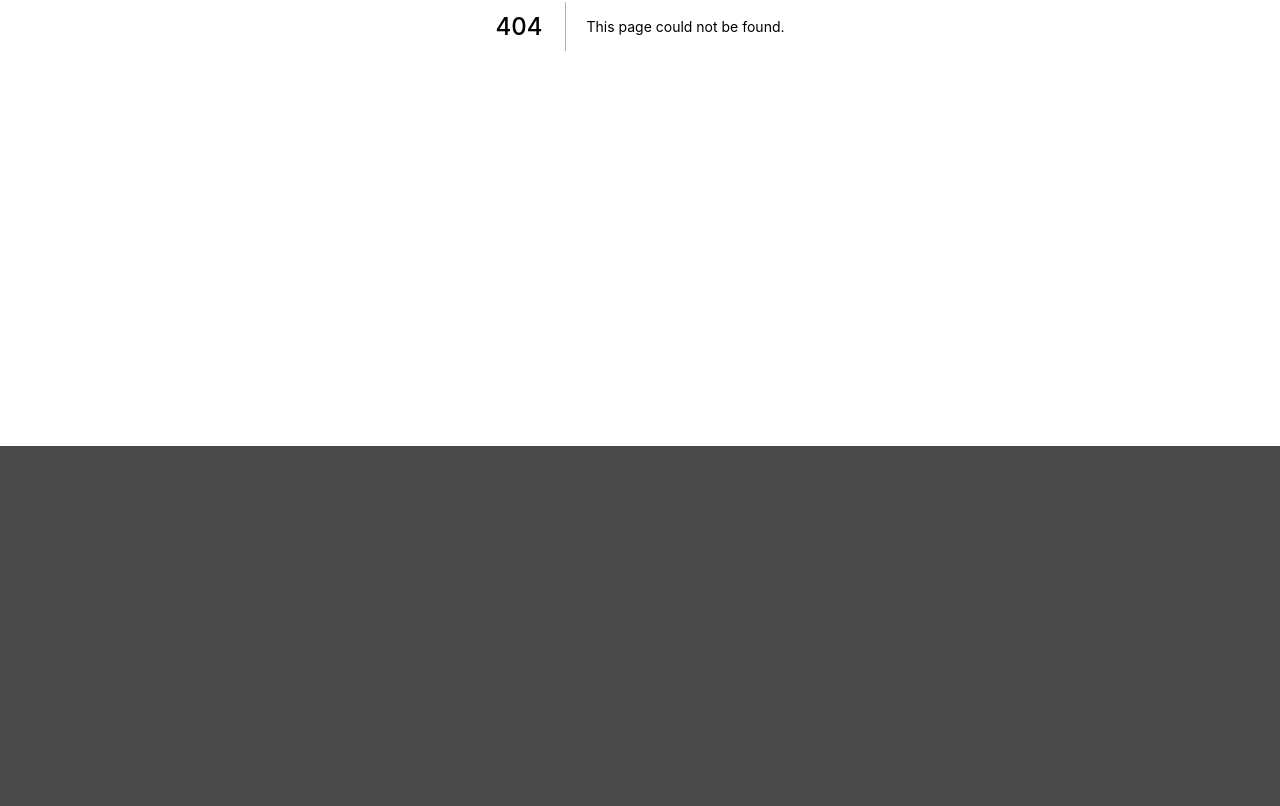
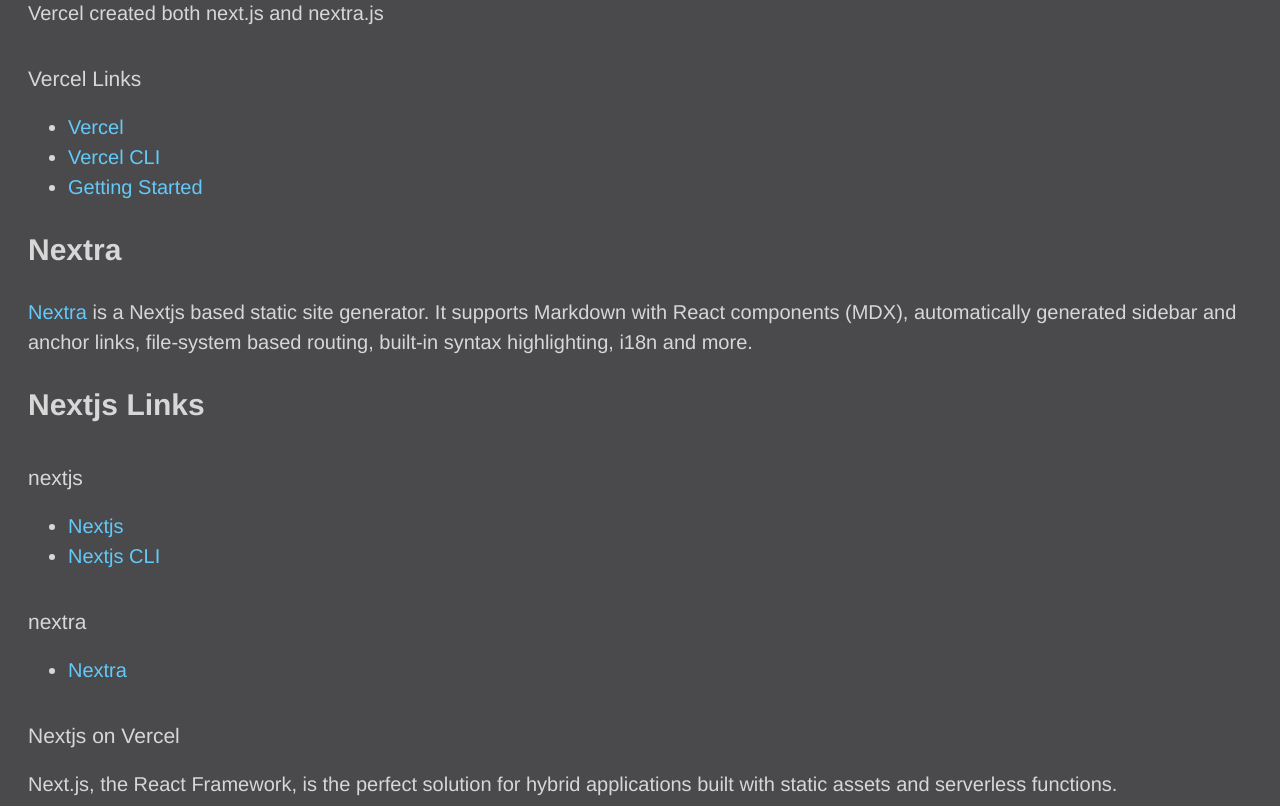
Before and after one commit to JohnTelford/nextjsTEST1, a Next.js app: page /vercel in a window 1280 px wide. Before the commit this address had no page. Shown: the part 394-1200 px from the top of the page. Before the commit the page ends 840 px from the top, so only its background shows below. Built offline with nearby package versions, Linux system fonts and the light colour scheme.

Commit message:
editing and cleanup
Signed-off-by: John <john@johntelford.com>

```diff
--- a/Components/PageTitle.mdx
+++ b/Components/PageTitle.mdx
@@ -1,4 +1,5 @@
 # Web Technology
 
-Table of Contents
-- [WebTech](webTech) - Web Technology
+Web Site Table of Contents
+- [WebTech](/webTech) - Web Site Development Technology References
+- [Vercel](/vercel) - Web Site Deployment
--- /dev/null
+++ b/pages/vercel.mdx
@@ -0,0 +1,48 @@
+# next.js
+
+[CLI](#cli)
+
+## Vercel
+
+[Vercel](https://vercel.com/docs) is a deployment and collaboration platform for frontend developers. ​Vercel puts the frontend developer first, giving them comprehensive tools to build high-performance websites and applications.
+
+Vercel enables developers to host websites and web services that deploy instantly and scale automatically – all without any configuration.
+
+Vercel created both next.js and nextra.js
+
+### Vercel Links
+
+- [Vercel](https://vercel.com/docs)
+- [Vercel CLI](https://vercel.com/docs/cli?query=cli#commands/dns/extended-usage)
+- [Getting Started](https://nextjs.org/docs/getting-started)
+
+
+
+## Nextra
+
+[Nextra](https://nextra.vercel.app) is a Nextjs based static site generator. It supports Markdown with React components (MDX), automatically generated sidebar and anchor links, file-system based routing, built-in syntax highlighting, i18n and more.
+
+## Nextjs Links
+
+### nextjs
+
+- [Nextjs](https://nextjs.org)
+- [Nextjs CLI](https://nextjs.org/docs/api-reference/cli)
+
+### nextra
+
+- [Nextra](https://nextra.vercel.app)
+
+### Nextjs on Vercel
+
+Next.js, the React Framework, is the perfect solution for hybrid applications built with static assets and serverless functions.
+
+Next.js was created by Vercel, and since its creation it has been actively maintained and supported by Vercel and its growing community of developers. You can expect first class support of all Next.js features out the box with no configuration required.
+
+Static assets (JS, CSS, images, etc) will be served from our global edge network.
+
+## CLI
+
+### Nextjs CLI
+
+The [Nextjs CLI](https://nextjs.org/docs/api-reference/cli) enables starting, building, and exporting application
```
Also changed, not shown: pages/index.mdx (+15 -12 lines).
